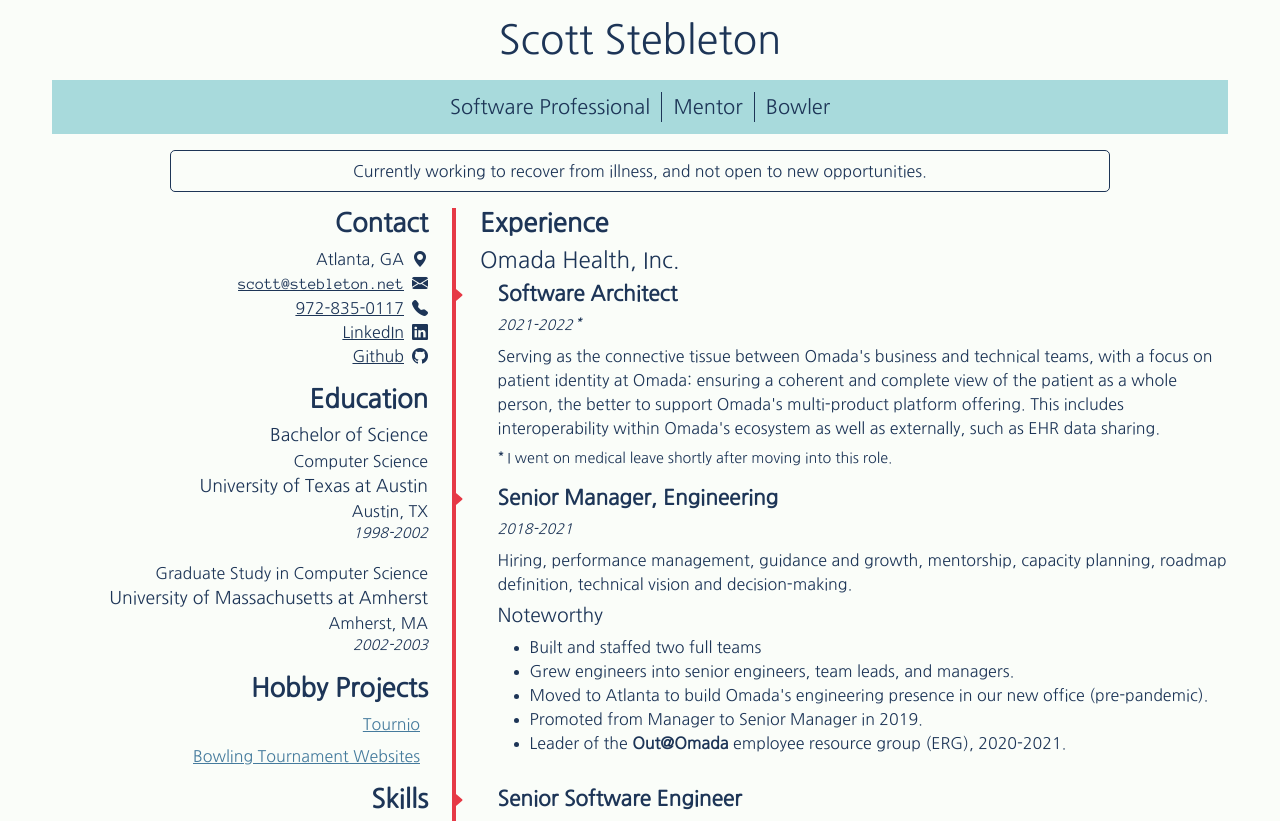
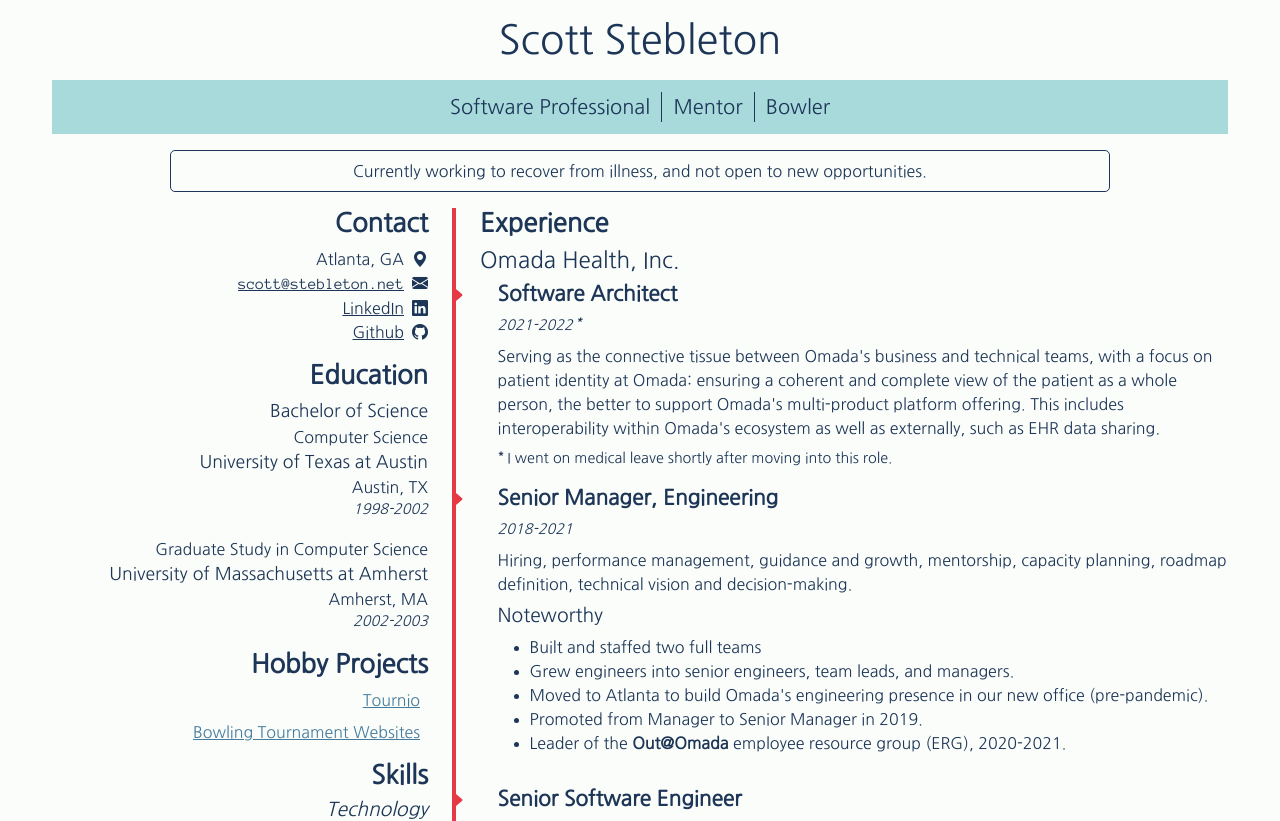
Before and after one commit to st33b/home-nextjs, a Next.js app: page / in a window 1280 px wide. Shown: the top 821 px of the page. Built offline with nearby package versions, Linux system fonts and the light colour scheme.

Commit message:
remove phone number from contact component

```diff
--- a/components/2022/Contact/Contact.js
+++ b/components/2022/Contact/Contact.js
@@ -33,31 +33,31 @@
           </a>
           <i className="bi-envelope-fill" aria-hidden={true} />
         </li>
-        <li className={'d-sm-none'}>
-          <a href={"tel:972-835-0117"}
-             aria-label={"Call me"}
-             title={"Call me"}
-             className={`btn ${classes.Link}`}>
-            <span className={'visually-hidden'}>
-              Call me
-            </span>
-            <i className={"bi-telephone-fill"} aria-hidden={true}/>
-          </a>
-        </li>
-        <li className={'d-none d-sm-block'}>
-          <a href={"tel:972-835-0117"}
-             aria-label={"Call me"}
-             className={classes.Link}>
-            <span className={'d-none d-sm-inline'}>
-              {/*415-308-8651*/}
-              972-835-0117
-            </span>
-            <span className={'d-sm-none'}>
-              call
-            </span>
-          </a>
-          <i className={"bi-telephone-fill"} aria-hidden={true}/>
-        </li>
+        {/*<li className={'d-sm-none'}>*/}
+        {/*  <a href={"tel:972-835-0117"}*/}
+        {/*     aria-label={"Call me"}*/}
+        {/*     title={"Call me"}*/}
+        {/*     className={`btn ${classes.Link}`}>*/}
+        {/*    <span className={'visually-hidden'}>*/}
+        {/*      Call me*/}
+        {/*    </span>*/}
+        {/*    <i className={"bi-telephone-fill"} aria-hidden={true}/>*/}
+        {/*  </a>*/}
+        {/*</li>*/}
+        {/*<li className={'d-none d-sm-block'}>*/}
+        {/*  <a href={"tel:972-835-0117"}*/}
+        {/*     aria-label={"Call me"}*/}
+        {/*     className={classes.Link}>*/}
+        {/*    <span className={'d-none d-sm-inline'}>*/}
+        {/*      /!*415-308-8651*!/*/}
+        {/*      972-835-0117*/}
+        {/*    </span>*/}
+        {/*    <span className={'d-sm-none'}>*/}
+        {/*      call*/}
+        {/*    </span>*/}
+        {/*  </a>*/}
+        {/*  <i className={"bi-telephone-fill"} aria-hidden={true}/>*/}
+        {/*</li>*/}
         <li className={'d-none d-sm-block'}>
           <a href="https://www.linkedin.com/in/scottstebleton/"
              aria-label="Visit my profile on LinkedIn"
```
